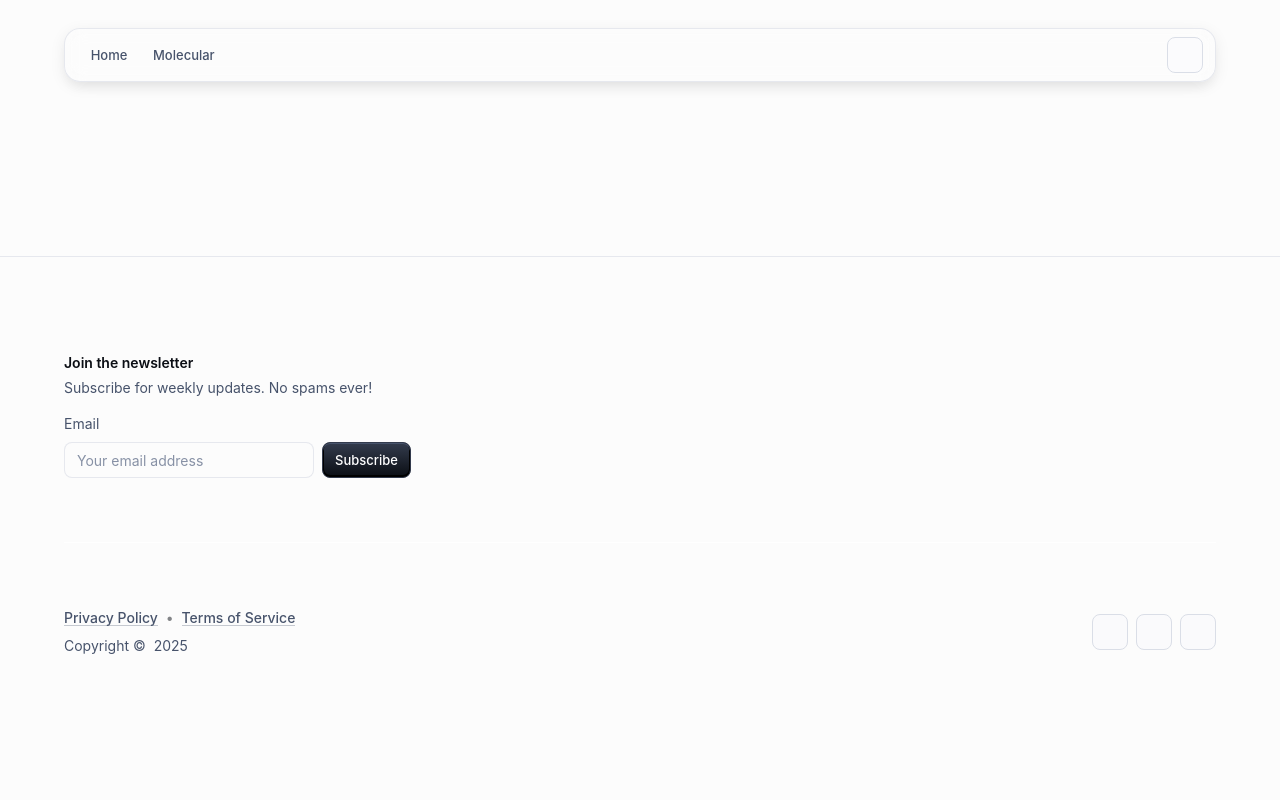
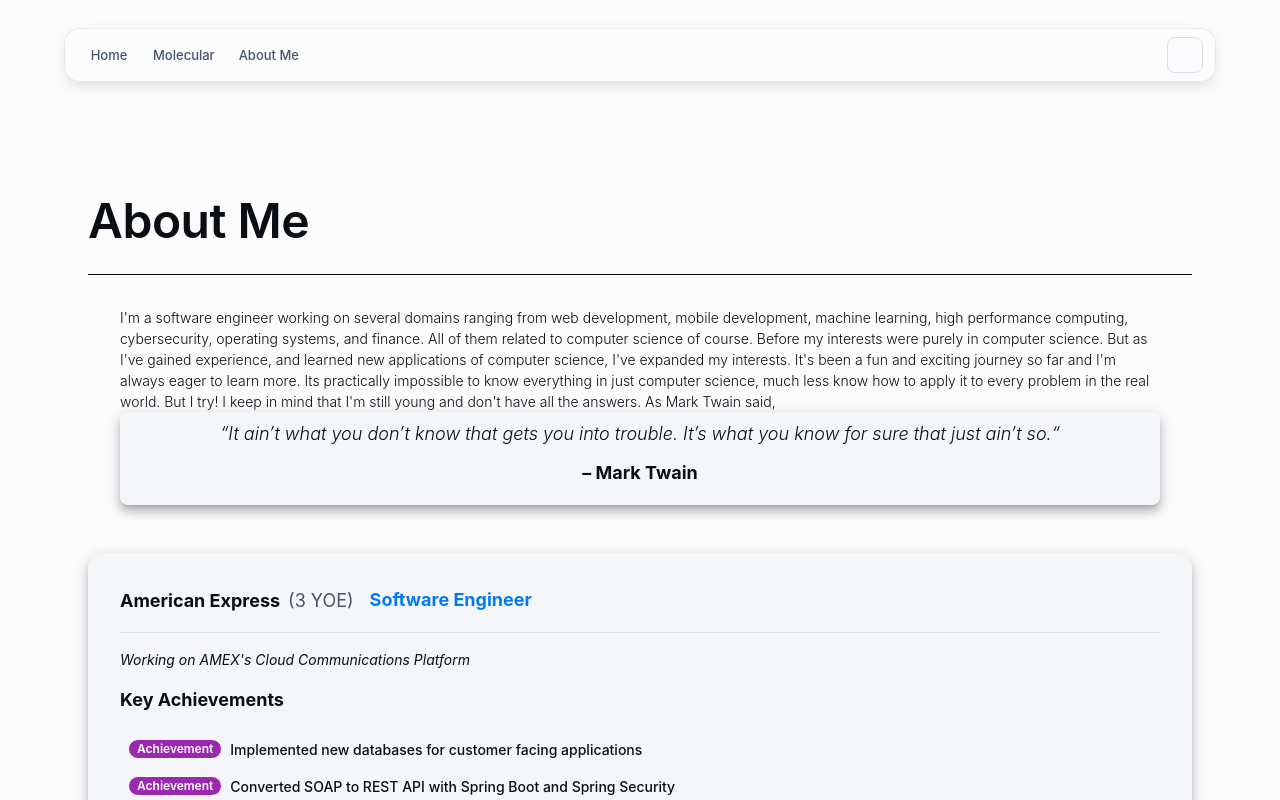
Before and after one commit to rafad900/rafael.a.diazcruz-personal, a React (Create React App) app: page /rafael.a.diazcruz-personal/aboutme in a window 1280 px wide. Shown: the top 800 px of the page. Built offline with nearby package versions, Linux system fonts and the light colour scheme; some icons are missing.

Commit message:
Added about me page

```diff
--- a/src/blog/Blog.js
+++ b/src/blog/Blog.js
@@ -8,6 +8,7 @@ import Navigation from './components/Navigation';
 import { BrowserRouter as Router, Routes, Route } from 'react-router-dom';
 import BlogPost from './components/BlogPost';
 import MolecularViewerPage from './components/Molecular/MolecularViewerPage';
+import AboutMe from './aboutme/aboutme';
 
 
 export default function Blog(props) {
@@ -25,6 +26,7 @@ export default function Blog(props) {
             <Route path="/" element={<MainContent />} />
             <Route path="/blog" element={<BlogPost />} />
             <Route path="/molecular" element={<MolecularViewerPage />} />
+            <Route path='/aboutme' element={<AboutMe />} />
           </Routes>
         </Container>
       </Router>
--- /dev/null
+++ b/src/blog/aboutme/aboutme.js
@@ -0,0 +1,116 @@
+import { Paper, Container, Box, Typography, Stack, Grid, Divider, List, ListItem, Chip, ListItemText } from '@mui/material';
+import React from 'react';
+import ExperienceEntry from './experience';
+
+const AboutMe = () => {
+  return (
+    <Container maxWidth="lg" sx={{ my: 8 }}>
+      <Box sx={{
+          borderBottom: '1px solid',
+          pb: 1, // Add some padding at the bottom
+          mb: 1, // Add some margin at the bottom
+        }}>
+        <Typography variant="h1" gutterBottom>
+          About Me
+        </Typography>
+      </Box>
+      <Box sx={{  alignItems: 'center', m: 2, p: 2 }} >
+        <Typography variant='paragraph' sx={{ fontWeight: 'light' }}>
+          I'm a software engineer working on several domains ranging from web development,
+          mobile development, machine learning, high performance computing, cybersecurity,
+          operating systems, and finance. All of them related to computer science of course.
+          Before my interests were purely in computer science. But as I've gained experience,
+          and learned new applications of computer science, I've expanded my interests.
+          It's been a fun and exciting journey so far and I'm always eager to learn more.
+          Its practically impossible to know everything in just computer science, much less
+          know how to apply it to every problem in the real world. But I try!
+          I keep in mind that I'm still young and don't have all the answers. As Mark Twain said,
+        </Typography>
+        <Paper elevation={8} sx={{ p: 1, textAlign: 'center' }}>
+          <Typography variant="h6" sx={{ fontStyle: 'italic', fontWeight: 'light' }}>
+            “It ain’t what you don’t know that gets you into trouble. It’s what you know for sure that just ain’t so.“
+          </Typography>
+          <Typography variant="subtitle1" sx={{ m: 1, fontWeight: 'bold' }}>
+            – Mark Twain
+          </Typography>
+        </Paper>
+      </Box>
+
+      <ExperienceEntry
+        company="American Express"
+        years="3"
+        title="Software Engineer"
+        description="Working on AMEX's Cloud Communications Platform"
+        achievements={[
+          "Implemented new databases for customer facing applications",
+          "Converted SOAP to REST API with Spring Boot and Spring Security",
+          "Selected for two presentations about High Performance Computing and vulnerability analysis automation",
+        ]}
+      />
+
+      <ExperienceEntry
+        company="General Motors"
+        years="1"
+        title="Software Engineer"
+        description="Member of GM's Visualization Products Team"
+        achievements={[
+          "Worked on implementing visualizers using React",
+          "Implemented automated testing framework with Jest and Cypress",
+        ]}
+      />
+
+      <Box sx={{ m: 2, p: 2 }}>
+        <Box>
+          <Typography variant='h3'>Education</Typography>
+        </Box>
+
+        <Box sx={{ m:1, p:1, display: 'flex', flexDirection: { xs: 'column', sm: 'row' }, gap: 2, alignItems: 'center', borderRadius: 1 }}>
+
+          <Box sx={{ flex: 1, textAlign: { xs: 'center', sm: 'right' }}}>
+            <Typography variant='h6' sx={{ fontWeight: 'bold' }}>
+              Masters of Science in Computer Science
+            </Typography>
+            <Typography variant='subtitle1' sx={{ color: 'text.secondary' }}>
+              UC Davis
+            </Typography>
+            <Typography variant='body2' sx={{ mt: 1, color: 'secondary.main', fontWeight: 'bold' }}>
+              GPA: 3.5
+            </Typography>
+          </Box>
+          <Box sx={{ flex: 1 }}>
+              <Box
+                component="img"
+                src="https://theaggie.org/wp-content/uploads/2021/10/rankings_ca_-1920x1280.jpg"
+                alt="Placeholder Image"
+                sx={{ maxWidth: '100%', height: 'auto', display: 'block', borderRadius: 1 }}
+              />
+          </Box>
+        </Box>
+        <Box sx={{ m:1, p:1, display: 'flex', flexDirection: { xs: 'column', sm: 'row' }, gap: 2, alignItems: 'center', borderRadius: 1 }}>
+          <Box sx={{ flex: 1 }}>
+              <Box
+                component="img"
+                src="https://dehayf5mhw1h7.cloudfront.net/wp-content/uploads/sites/1436/2025/03/28162040/ssu-library_rp.webp"
+                alt="Placeholder Image"
+                sx={{ maxWidth: '100%', height: 'auto', display: 'block', borderRadius: 1 }}
+              />
+          </Box>
+          <Box sx={{ flex: 1 }}>
+            <Typography variant='h6' sx={{ fontWeight: 'bold' }}>
+              Bachelors of Science in Computer Science
+            </Typography>
+            <Typography variant='subtitle1' sx={{ color: 'text.secondary' }}>
+              Sonoma State University
+            </Typography>
+            <Typography variant='body2' sx={{ mt: 1, color: 'secondary.main', fontWeight: 'bold' }}>
+              GPA: 3.2
+            </Typography>
+          </Box>
+
+        </Box>
+      </Box>
+    </Container>
+  );
+};
+
+export default AboutMe;
--- /dev/null
+++ b/src/blog/aboutme/experience.js
@@ -0,0 +1,75 @@
+import React from 'react';
+import {
+  AppBar,
+  Toolbar,
+  Typography,
+  Container,
+  Box,
+  Card,
+  CardContent,
+  Grid,
+  Button,
+  Chip,
+  Avatar,
+  Paper,
+  Stack,
+  useTheme,
+  useMediaQuery,
+  Divider,
+  List,
+  ListItem,
+  ListItemText,
+} from '@mui/material';
+
+const ExperienceEntry = ({ company, years, title, description, achievements }) => (
+  <Paper elevation={8} sx={{ p: 4, my: 4, borderRadius: 2 }}>
+    <Grid container spacing={2} alignItems="center">
+      <Grid item xs={12} sm={6}>
+        <Box sx={{ display: 'flex', alignItems: 'baseline', gap: 1 }}>
+          <Typography variant='h6' sx={{ fontWeight: 'bold' }}>
+            {company}
+          </Typography>
+          <Typography variant='subtitle1' sx={{ color: 'text.secondary' }}>
+            ({years} YOE)
+          </Typography>
+        </Box>
+      </Grid>
+      <Grid item xs={12} sm={6} sx={{ textAlign: { xs: 'left', sm: 'right' } }}>
+        <Typography variant='h6' sx={{ color: 'primary.main', fontWeight: 'bold' }}>
+          {title}
+        </Typography>
+      </Grid>
+    </Grid>
+
+    <Divider sx={{ my: 2 }} />
+
+    <Box sx={{ mb: 2 }}>
+      <Typography variant='body1' sx={{ fontStyle: 'italic', mb: 1 }}>
+        {description}
+      </Typography>
+    </Box>
+
+    <Typography variant='h6' sx={{ fontWeight: 'bold', mb: 1 }}>
+      Key Achievements
+    </Typography>
+
+    <List disablePadding>
+      {achievements.map((item, index) => (
+        <ListItem sx={{ pl: 0, py: 0.5 }} key={index}>
+          <ListItemText
+            primary={
+              <Box sx={{ display: 'flex', alignItems: 'center', gap: 1 }}>
+                <Chip label="Achievement" size="small" color="secondary" />
+                <Typography variant="body1">
+                  {item}
+                </Typography>
+              </Box>
+            }
+          />
+        </ListItem>
+      ))}
+    </List>
+  </Paper>
+);
+
+export default ExperienceEntry;
--- a/src/blog/components/Footer.js
+++ b/src/blog/components/Footer.js
@@ -56,7 +56,7 @@ export default function Footer() {
               minWidth: { xs: '100%', sm: '60%' },
             }}
           >
-            <Box sx={{ width: { xs: '100%', sm: '60%' } }}>
+            {/* <Box sx={{ width: { xs: '100%', sm: '60%' } }}>
               <Typography
                 variant="body2"
                 gutterBottom
@@ -94,7 +94,7 @@ export default function Footer() {
                   Subscribe
                 </Button>
               </Stack>
-            </Box>
+            </Box> */}
           </Box>
 {/*
           <Box
@@ -149,7 +149,7 @@ export default function Footer() {
             <IconButton
               color="inherit"
               size="small"
-              href="https://github.com/mui"
+              href="https://github.com/rafad900"
               aria-label="GitHub"
               sx={{ alignSelf: 'center' }}
             >
@@ -158,7 +158,7 @@ export default function Footer() {
             <IconButton
               color="inherit"
               size="small"
-              href="https://x.com/MaterialUI"
+              href="https://x.com/rafad900"
               aria-label="X"
               sx={{ alignSelf: 'center' }}
             >
@@ -167,7 +167,7 @@ export default function Footer() {
             <IconButton
               color="inherit"
               size="small"
-              href="https://www.linkedin.com/company/mui/"
+              href="https://www.linkedin.com/in/rafaelalejandrodiazcruz/"
               aria-label="LinkedIn"
               sx={{ alignSelf: 'center' }}
             >
--- a/src/blog/components/Navigation.js
+++ b/src/blog/components/Navigation.js
@@ -61,6 +61,9 @@ export default function AppAppBar() {
               <Button variant="text" color="info" size="small" onClick={() => navigate('/molecular')}>
                 Molecular
               </Button>
+              <Button variant="text" color="info" size="small" onClick={() => navigate('/aboutme')}>
+                About Me
+              </Button>
             </Box>
           </Box>
           <Box
@@ -106,6 +109,7 @@ export default function AppAppBar() {
                 </Box>
                 <MenuItem onClick={() => navigate('/')}>Home</MenuItem>
                 <MenuItem onClick={() => navigate('/molecular')}>Molecular</MenuItem>
+                <MenuItem onClick={() => navigate('/aboutme')}>About Me</MenuItem>
                 <Divider sx={{ my: 3 }} />
                 {/* <MenuItem>
                   <Button color="primary" variant="contained" fullWidth>
```
Also changed, not shown: src/blog/Blog.tsx (deleted, +0 -27 lines).
